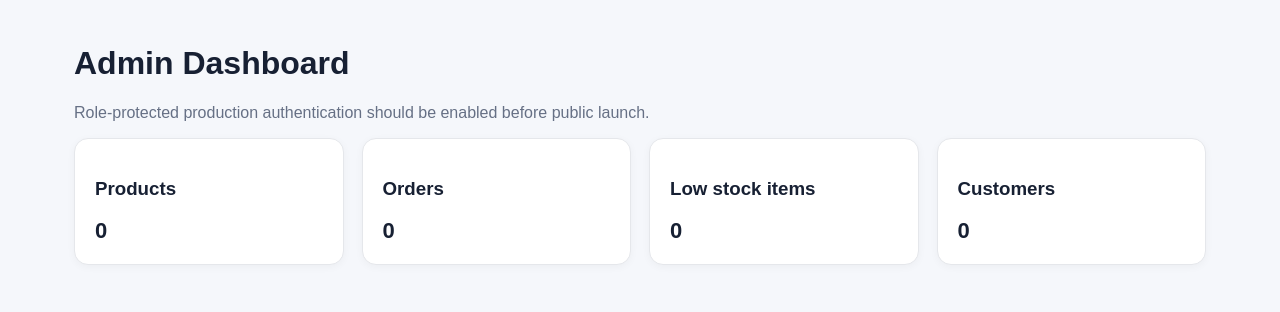
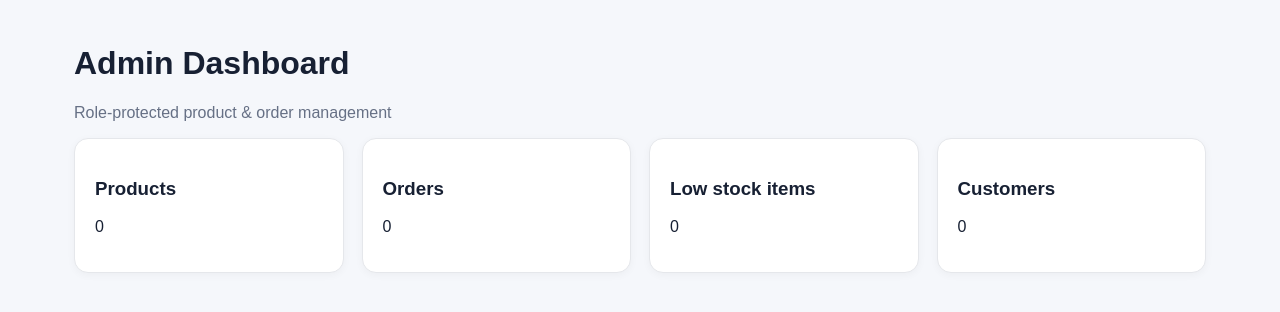
Before and after one commit to kanchinagababu6-cmd/Nag-market, a Next.js app: page /admin in a window 1280 px wide. Shown: the top 312 px of the page. Built offline with nearby package versions, Linux system fonts and the light colour scheme; no server answers; the database is empty.

Commit message:
Update page.tsx

```diff
--- a/app/admin/page.tsx
+++ b/app/admin/page.tsx
@@ -4,19 +4,31 @@ export default async function AdminPage() {
   const [products, orders, lowStock, customers] = await Promise.all([
     prisma.product.count(),
     prisma.order.count(),
-    prisma.inventory.count({ where: { quantity: { lte: 5 } } }),
-    prisma.user.count({ where: { role: "CUSTOMER" } })
+    prisma.product.count({ where: { stock: { lte: 5 } } }),
+    prisma.user.count({ where: { role: "CUSTOMER" } }),
   ]);
 
   return (
     <main className="container">
       <h1>Admin Dashboard</h1>
-      <p className="muted">Role-protected production authentication should be enabled before public launch.</p>
+      <p className="muted">Role-protected product & order management</p>
       <div className="grid">
-        <div className="card"><h3>Products</h3><div className="price">{products}</div></div>
-        <div className="card"><h3>Orders</h3><div className="price">{orders}</div></div>
-        <div className="card"><h3>Low stock items</h3><div className="price">{lowStock}</div></div>
-        <div className="card"><h3>Customers</h3><div className="price">{customers}</div></div>
+        <div className="card">
+          <h3>Products</h3>
+          <p className="stat">{products}</p>
+        </div>
+        <div className="card">
+          <h3>Orders</h3>
+          <p className="stat">{orders}</p>
+        </div>
+        <div className="card">
+          <h3>Low stock items</h3>
+          <p className="stat">{lowStock}</p>
+        </div>
+        <div className="card">
+          <h3>Customers</h3>
+          <p className="stat">{customers}</p>
+        </div>
       </div>
     </main>
   );
```
